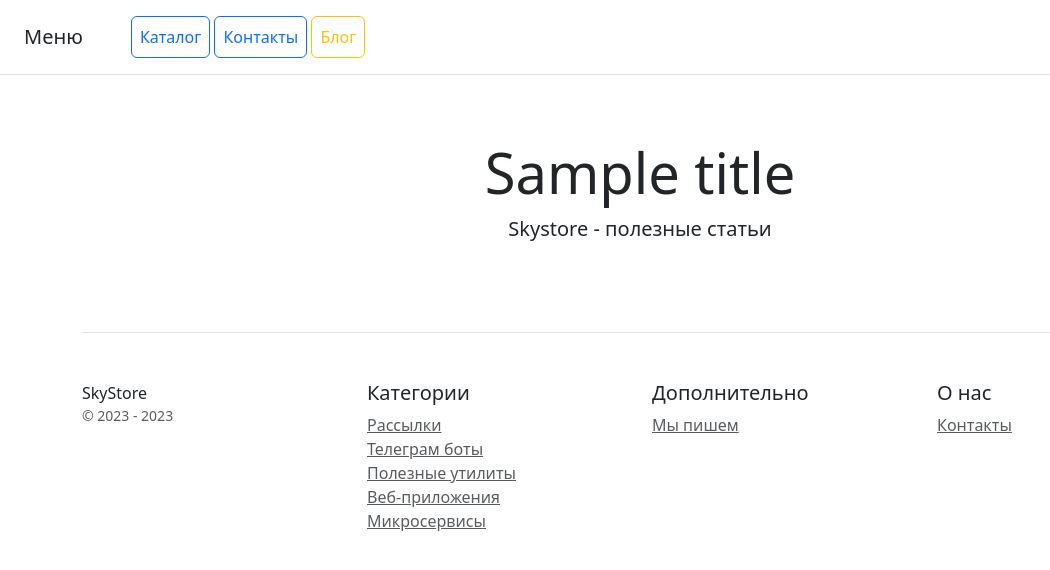
After one commit to dimasimakov1212/homework_19.2, a Django app: template catalog/templates/catalog/blog_list.html in a window 1280 px wide. The commit adds this page. Shown: the top 570 px of the page, without its empty margins (0-1050 px from the left). Run offline with Django 4.2, Linux system fonts and the light colour scheme; the template is opened without the code that fills it: most values are stand-ins (such as "Sample title", 1, 10 or a date in 2020); some libraries are stand-ins or nearby versions.

```diff
--- /dev/null
+++ b/catalog/templates/catalog/blog_list.html
@@ -0,0 +1,29 @@
+<!doctype html>
+<html lang="en">
+<head>
+    <meta charset="utf-8">
+    <meta name="viewport" content="width=device-width, initial-scale=1">
+    <title>Skystore - {{ title }}</title>
+    <link href="/static/css/bootstrap.min.css" rel="stylesheet">
+</head>
+<body>
+{% include 'catalog/includes/inc_catalog_menu.html' %}
+
+<div class="pricing-header px-3 py-3 pt-md-5 pb-md-4 mx-auto text-center">
+    <h1 class="display-4">{{ title }}</h1>
+    <p class="lead">Skystore - полезные статьи</p>
+</div>
+
+<div class="container">
+
+    <div class="row text-center">
+        {% block content %}
+        {% endblock %}
+    </div>
+    {% include 'catalog/includes/inc_catalog_bottom.html' %}
+
+</div>
+
+<script src="/static/js/bootstrap.bundle.min.js"></script>
+</body>
+</html>
--- a/catalog/templates/catalog/includes/inc_catalog_menu.html
+++ b/catalog/templates/catalog/includes/inc_catalog_menu.html
@@ -3,5 +3,6 @@
     <nav class="ms-5">
         <a class="p-2 btn btn-outline-primary" href="{% url 'catalog:home' %}">Каталог</a>
         <a class="p-2 btn btn-outline-primary" href="{% url 'catalog:contacts' %}">Контакты</a>
+        <a class="p-2 btn btn-outline-warning" href="#">Блог</a>
     </nav>
 </div>
```
Also changed, not shown: catalog/admin.py (+11 -1 lines).
